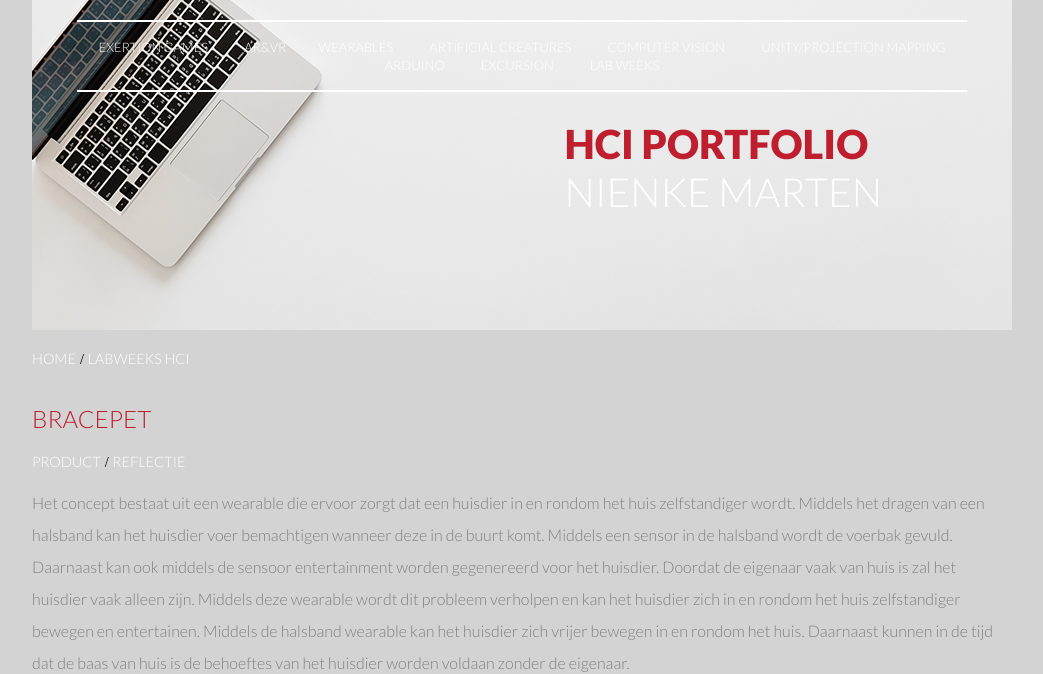
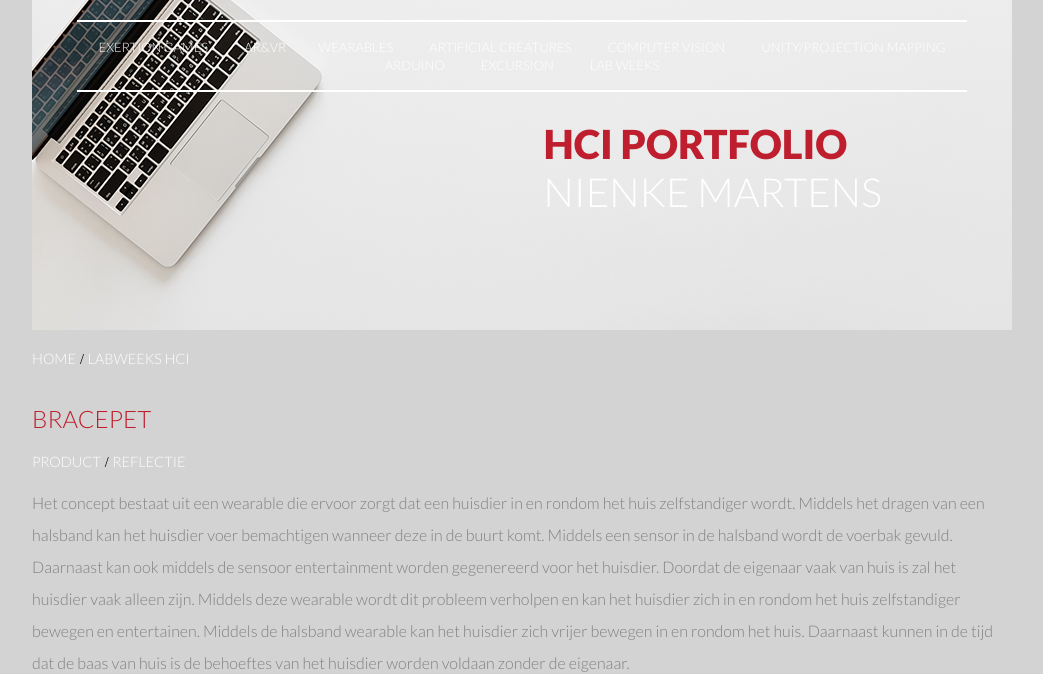
Before and after one commit to Nienkemartens/hciportfolio, a plain HTML site: page product.html in a window 1280 px wide. Shown: the part 130-804 px from the top of the page, without its empty margins (118-1161 px from the left). Drawn offline with Linux system fonts and the light colour scheme.

Commit message:
Update product.html

```diff
--- a/product.html
+++ b/product.html
@@ -30,7 +30,7 @@
 		            <figure class="slide">
 		                <a href="#"><img src="images/hoofBanner1.png" alt="titel van header" />
 		                </a>
-		                <figcaption class="textslider1"><span>HCI PORTFOLIO</span><br />Nienke Marten
+		                <figcaption class="textslider1"><span>HCI PORTFOLIO</span><br />Nienke Martens
 		                </figcaption>
 		            </figure
 		        </section>
```
